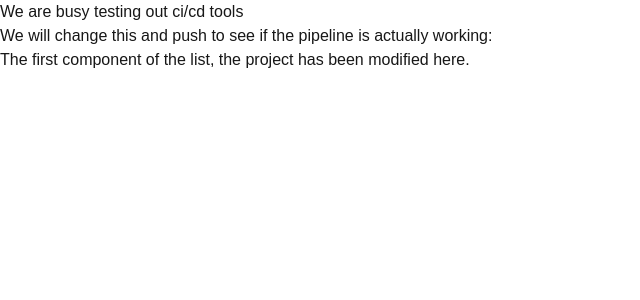
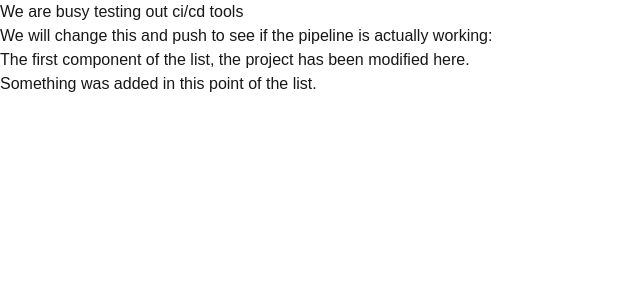
Before and after one commit to aksho-sh/cicd-project, a Next.js app: page / in a window 1280 px wide. Shown: the top 300 px of the page, without its empty margins (0-640 px from the left). Built offline with nearby package versions, Linux system fonts and the light colour scheme.

Commit message:
made changes to deploy.yml

```diff
--- a/src/app/page.js
+++ b/src/app/page.js
@@ -5,6 +5,7 @@ export default function Home(){
       <p>We will change this and push to see if the pipeline is actually working:</p>
       <ul>
         <li>The first component of the list, the project has been modified here.</li>
+        <li>Something was added in this point of the list.</li>
       </ul>
     </div>
   );
```
